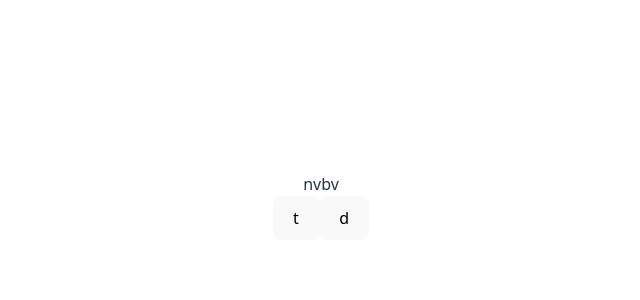
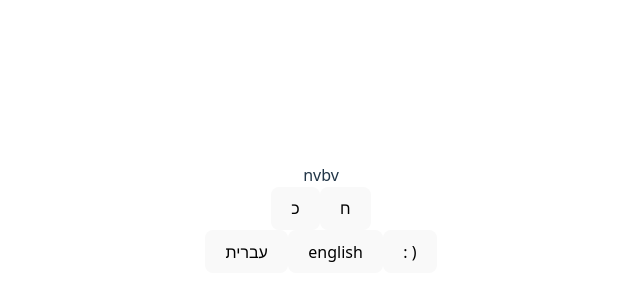
Before and after one commit to zivronsky-ui/project-keyboard, a React (Vite) app in the folder keyboard-zn/: page / in a window 1280 px wide. Shown: the part 194-494 px from the top of the page, without its empty margins (319-959 px from the left). Built offline with nearby package versions, Linux system fonts and the light colour scheme.

Commit message:
three working keyboards

```diff
--- a/keyboard-zn/src/App.jsx
+++ b/keyboard-zn/src/App.jsx
@@ -1,8 +1,15 @@
 import "./App.css";
 import Keyboard from "./Components/keyboard";
+import Language from "./Components/language";
 
 function App() {
-  return <Keyboard />;
+  return (
+    <div>
+      <Keyboard />
+      <br />
+      <Language />
+    </div>
+  );
 }
 
 export default App;
--- a/keyboard-zn/src/Components/keyboard.jsx
+++ b/keyboard-zn/src/Components/keyboard.jsx
@@ -1,12 +1,16 @@
 import { useState } from "react";
+
 // import "./App.css";
 
-function Keyboard() {
+function Keyboard(props) {
+  console.log(props);
+  if (!props.index) return;
+
   const [string, setString] = useState("nvbv");
   const keyboards = [
-    { language: "עברית", buttons: ["t", "d"] },
+    { language: "עברית", buttons: ["כ", "ח"] },
     { language: "english", buttons: ["t", "d"] },
-    { language: "emojis", buttons: ["t", "d"] },
+    { language: "emojis", buttons: [",", "(:"] },
   ];
 
   function buildBtns(letters) {
@@ -22,7 +26,8 @@ function Keyboard() {
   function displayletter(letter) {
     setString(string + letter);
   }
-  const r = buildBtns(keyboards[0].buttons);
+
+  const r = buildBtns(keyboards[props.index - 1].buttons);
 
   return (
     <div>
--- a/keyboard-zn/src/Components/language.jsx
+++ b/keyboard-zn/src/Components/language.jsx
@@ -0,0 +1,20 @@
+import { useState } from "react";
+import Keyboard from "./keyboard";
+
+function Language() {
+  const [currentkeyboard, setKeyboard] = useState(<Keyboard index={1} />);
+
+  function changeLanguage(index) {
+    setKeyboard(<Keyboard index={index} />);
+  }
+
+  return (
+    <div>
+      {currentkeyboard}
+      <button onClick={() => changeLanguage(1)}>עברית</button>
+      <button onClick={() => changeLanguage(2)}>english</button>
+      <button onClick={() => changeLanguage(3)}>{": )"}</button>
+    </div>
+  );
+}
+export default Language;
```
